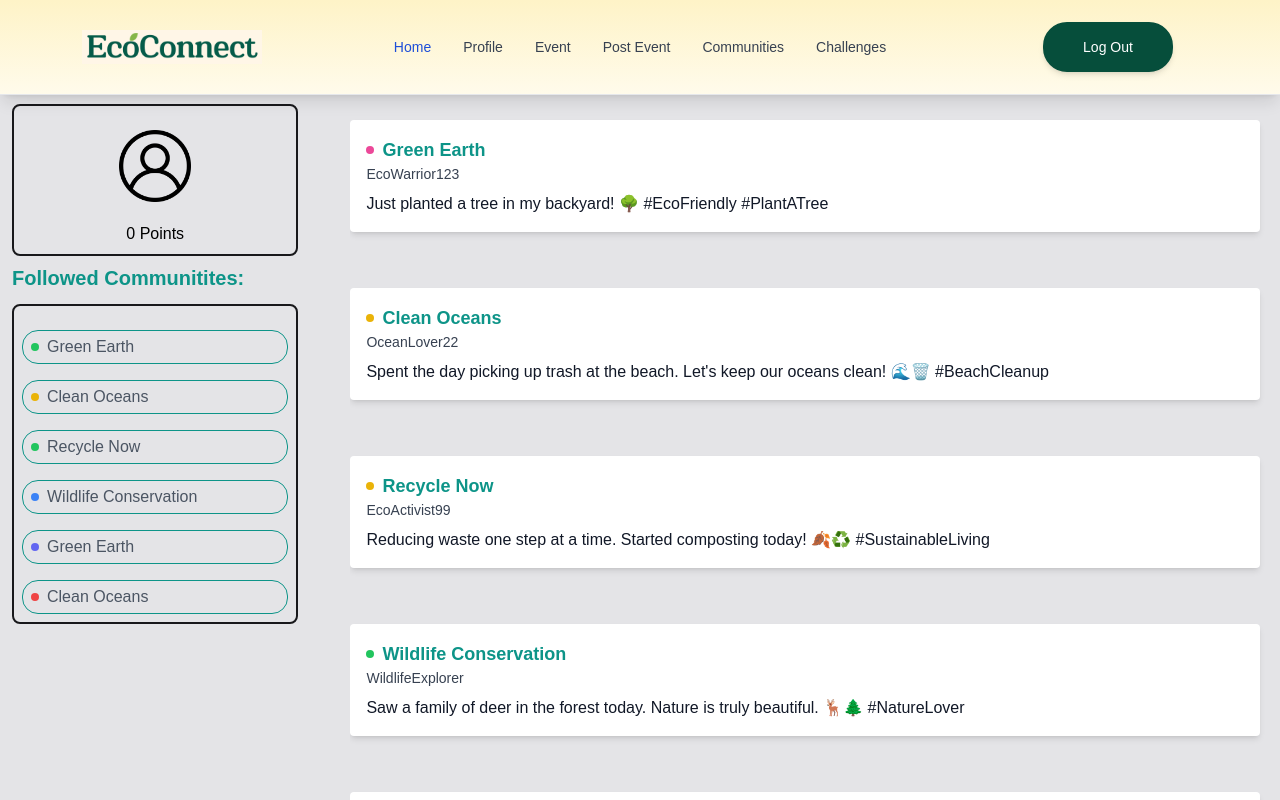
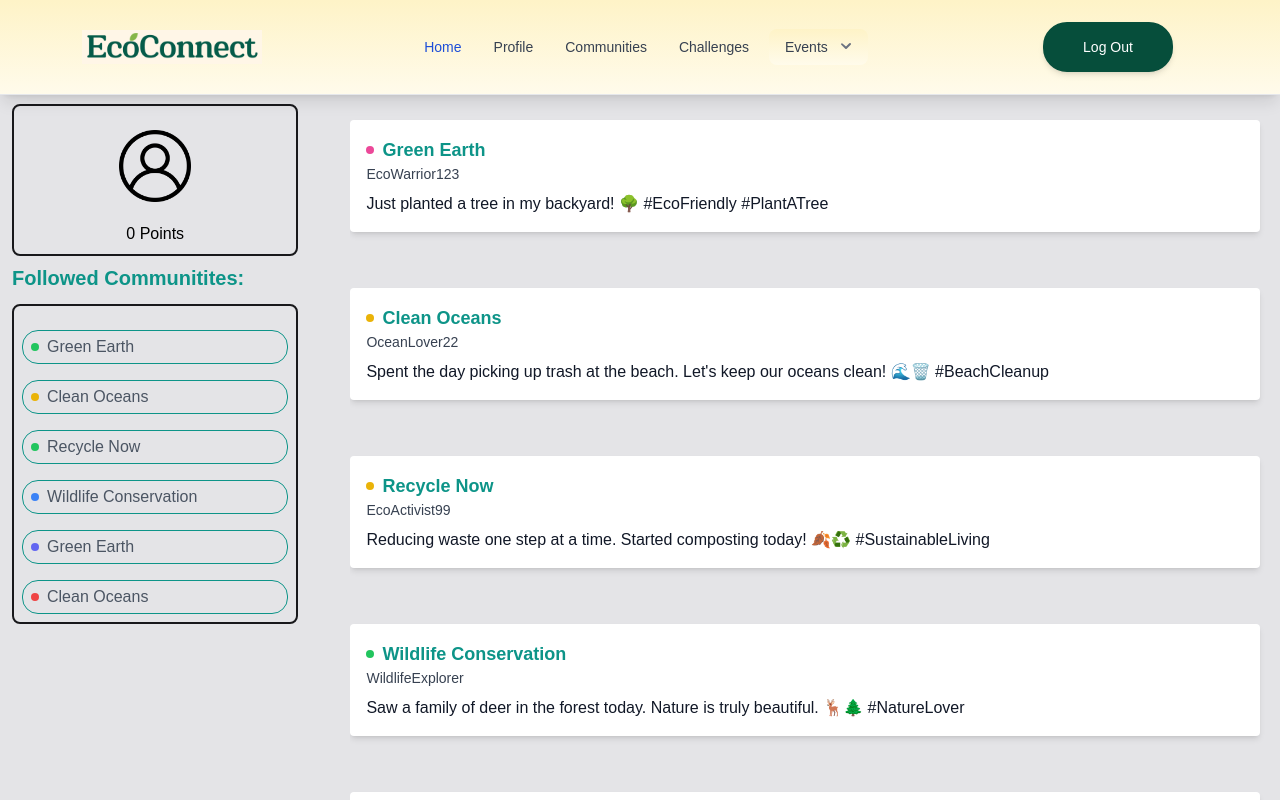
Before and after one commit to HasnainKabir-repos/EcoConnect, a React (Create React App) app in the folder frontend/: page / in a window 1280 px wide. Built offline with nearby package versions, Linux system fonts and the light colour scheme; sample sign-in values are in the browser's storage; a web font is replaced by a local one.

Commit message:
Dropdown Added in Top Bar for All Event Related Pages

```diff
--- a/frontend/src/App.js
+++ b/frontend/src/App.js
@@ -4,6 +4,7 @@ import Events from "./components/Events";
 import ForgotPassword from "./components/ForgotPassword";
 import Login from "./components/Login";
 import Main from "./components/Main";
+import My_Event from "./components/My_Event";
 import PasswordReset from "./components/PasswordReset";
 import PostEvent from "./components/PostEvent";
 import Profile from "./components/Profile";
@@ -19,6 +20,7 @@ function App() {
       {user && <Route path="/editprofile" exact element={<EditProfile />} />}
       {user && <Route path="/postevent" exact element={<PostEvent />} />}
       {user && <Route path="/events" exact element={<Events />} />}
+      {user && <Route path="/myevent" exact element={<My_Event />} />}
 
       <Route path="/signup" exact element={<Signup />} />
       <Route path="/login" exact element={<Login />} />
@@ -32,6 +34,7 @@ function App() {
       <Route path="/" element={<Navigate replace to="/login" />} />
       <Route path="/profile" element={<Navigate replace to="/login" />} />
       <Route path="/events" element={<Navigate replace to="/login" />} />
+      <Route path="/myevent" element={<Navigate replace to="/login" />} />
     </Routes>
   );
 }
--- /dev/null
+++ b/frontend/src/components/Dropdown/index.jsx
@@ -0,0 +1,98 @@
+import { useEffect, useRef, useState } from "react";
+import { Link, useLocation } from "react-router-dom";
+
+function Dropdown() {
+  const [isOpen, setIsOpen] = useState(false);
+  const dropdownRef = useRef(null);
+  const location = useLocation();
+
+  const handleClick = () => {
+    setIsOpen(!isOpen);
+  };
+
+  const handleClickOutside = (event) => {
+    if (dropdownRef.current && !dropdownRef.current.contains(event.target)) {
+      setIsOpen(false);
+    }
+  };
+
+  useEffect(() => {
+    document.addEventListener("click", handleClickOutside, true);
+    return () => {
+      document.removeEventListener("click", handleClickOutside, true);
+    };
+  }, []);
+
+  return (
+    <div className="relative inline-block text-left" ref={dropdownRef}>
+      <button
+        type="button"
+        onClick={handleClick}
+        className={`inline-flex justify-center items-center w-full px-4 py-2 text-sm font-medium ${
+          location.pathname.includes("/jobs")
+            ? "text-blue-700"
+            : "text-gray-700"
+        } bg-gradient-to-b from-amber-100 to-amber-50 border border-gray-300 rounded-lg hover:bg-gray-100 border-0 focus:outline-none focus:ring-2 focus:ring-offset-2 focus:ring-offset-gray-100 focus:ring-green-500`}
+        id="menu-button"
+        aria-expanded={isOpen ? "true" : "false"}
+        aria-haspopup="true"
+      >
+        Events
+        <svg
+          className={`-mr-1 ml-2 h-5 w-5 text-gray-500 transform ${
+            isOpen ? "rotate-180" : ""
+          }`}
+          xmlns="http://www.w3.org/2000/svg"
+          viewBox="0 0 20 20"
+          fill="currentColor"
+          aria-hidden="true"
+        >
+          <path
+            fillRule="evenodd"
+            d="M5.293 6.707a1 1 0 011.414 0L10 9.586l3.293-3.293a1 1 0 111.414 1.414l-4 4a1 1 0 01-1.414 0l-4-4a1 1 0 010-1.414z"
+            clipRule="evenodd"
+          />
+        </svg>
+      </button>
+      {isOpen && (
+        <div className="absolute right-0 mt-2 w-56 rounded-md shadow-lg bg-white ring-1 ring-black ring-opacity-5">
+          <Link
+            to="/events"
+            className={`block px-4 py-2 text-sm font-semibold ${
+              location.pathname === "/events" ? "text-blue-700" : "text-gray-700"
+            } hover:bg-emerald-600 hover:text-white`}
+            onClick={handleClick}
+          >
+            View All Events
+          </Link>
+          <a
+            href="/myevent"
+            className={`block px-4 py-2 text-sm font-semibold ${
+              location.pathname === "/myevent"
+                ? "text-blue-700"
+                : "text-gray-700"
+            } hover:bg-emerald-600 hover:text-white`}
+            role="menuitem"
+            onClick={handleClick}
+          >
+            My Events
+          </a>
+          <a
+            href="/postevent"
+            className={`block px-4 py-2 text-sm font-semibold ${
+              location.pathname === "/postevent"
+                ? "text-blue-700"
+                : "text-gray-700"
+            } hover:bg-emerald-600 hover:text-white`}
+            role="menuitem"
+            onClick={handleClick}
+          >
+            Post An Event
+          </a>
+        </div>
+      )}
+    </div>
+  );
+}
+
+export default Dropdown;
--- /dev/null
+++ b/frontend/src/components/My_Event/index.jsx
@@ -0,0 +1,10 @@
+import TopBar from "../TopBar";
+const My_Event = () => {
+  return (
+    <>
+      <TopBar />
+    </>
+  );
+};
+
+export default My_Event;
--- a/frontend/src/components/TopBar/index.jsx
+++ b/frontend/src/components/TopBar/index.jsx
@@ -1,28 +1,23 @@
 import React from "react";
 import { Link, useLocation } from "react-router-dom";
-import logout from '../../assets/logout.png';
-import logo from '../../assets/logo.png';
-const TopBar = () =>{
+import logo from "../../assets/logo.png";
+import logout from "../../assets/logout.png";
+import Dropdown from "../Dropdown";
+const TopBar = () => {
   const handleLogout = () => {
     localStorage.removeItem("token");
     window.location.reload();
   };
   const location = useLocation();
 
-    return(
+  return (
     <>
       <nav className="bg-gradient-to-b from-amber-100 to-amber-50 flex flex-row max-h-40 min-h-20 px-2 shadow-lg sm:px-4 py-2.5 0 fixed w-full z-20 top-0 left-0 right-0 border-b border-gray-200">
         <div className="container flex flex-row w-full ">
           <div className="left flex w-1/4 h-full items-center justify-center py-5">
             <div>
-                            <img
-                            className=""
-                            width="180"
-                            height= "80"
-                            alt="Logo"
-                            src={logo} />
+              <img className="" width="180" height="80" alt="Logo" src={logo} />
             </div>
-
           </div>
 
           <div className="center flex w-1/2 h-full items-center justify-center">
@@ -36,7 +31,9 @@ const TopBar = () =>{
                         ? "text-blue-700"
                         : "text-gray-700"
                     } hover:bg-blue-700 hover:text-white md:hover:bg-transparent md:hover:text-blue-700 md:p-0`}
-                                    >Home</Link>
+                  >
+                    Home
+                  </Link>
                 </li>
                 <li>
                   <Link
@@ -46,27 +43,9 @@ const TopBar = () =>{
                         ? "text-blue-700"
                         : "text-gray-700"
                     } hover:bg-blue-700 hover:text-white md:hover:bg-transparent md:hover:text-blue-700 md:p-0`}
-                                    >Profile</Link>
-                                </li>
-                                <li>
-                                    <Link
-                                        to="/events"
-                                        className={`block py-2 pl-3 pr-4 rounded text-sm ${
-                                        location.pathname === "/events"
-                                            ? "text-blue-700"
-                                            : "text-gray-700"
-                                        } hover:bg-blue-700 hover:text-white md:hover:bg-transparent md:hover:text-blue-700 md:p-0`}
-                                    >Event</Link>
-                                </li>
-                                <li>
-                                    <Link
-                                        to="/postevent"
-                                        className={`block py-2 pl-3 pr-4 rounded text-sm ${
-                                        location.pathname === "/postevent"
-                                            ? "text-blue-700"
-                                            : "text-gray-700"
-                                        } hover:bg-blue-700 hover:text-white md:hover:bg-transparent md:hover:text-blue-700 md:p-0`}
-                                    >Post Event</Link>
+                  >
+                    Profile
+                  </Link>
                 </li>
                 <li>
                   <Link
@@ -76,7 +55,9 @@ const TopBar = () =>{
                         ? "text-blue-700"
                         : "text-gray-700"
                     } hover:bg-blue-700 hover:text-white md:hover:bg-transparent md:hover:text-blue-700 md:p-0`}
-                                    >Communities</Link>
+                  >
+                    Communities
+                  </Link>
                 </li>
                 <li>
                   <Link
@@ -86,9 +67,14 @@ const TopBar = () =>{
                         ? "text-blue-700"
                         : "text-gray-700"
                     } hover:bg-blue-700 hover:text-white md:hover:bg-transparent md:hover:text-blue-700 md:p-0`}
-                                    >Challenges</Link>
+                  >
+                    Challenges
+                  </Link>
                 </li>
               </ul>
+              <div className="mx-1">
+              <Dropdown />
+            </div>
             </div>
           </div>
 
@@ -114,7 +100,6 @@ const TopBar = () =>{
             </button>
           </div>
         </div>
-
       </nav>
     </>
   );
```
Also changed, not shown: frontend/src/components/Events/index.jsx (+18 -25 lines), frontend/src/components/PostEvent/index.jsx (+4 -9 lines). Lines whose indentation alone changed are shown as unchanged.
